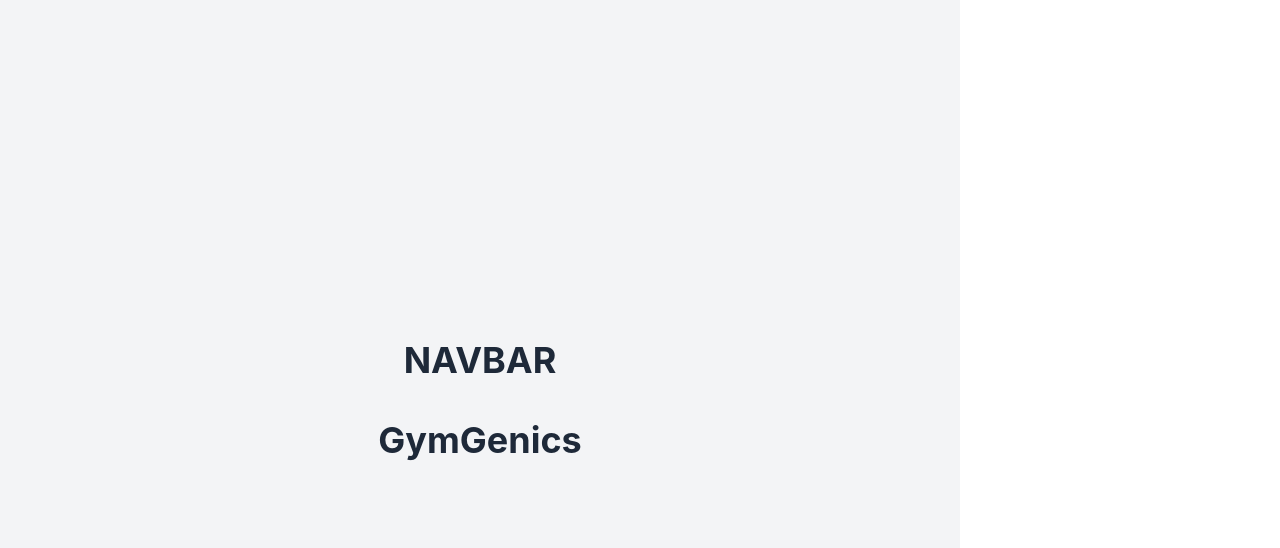
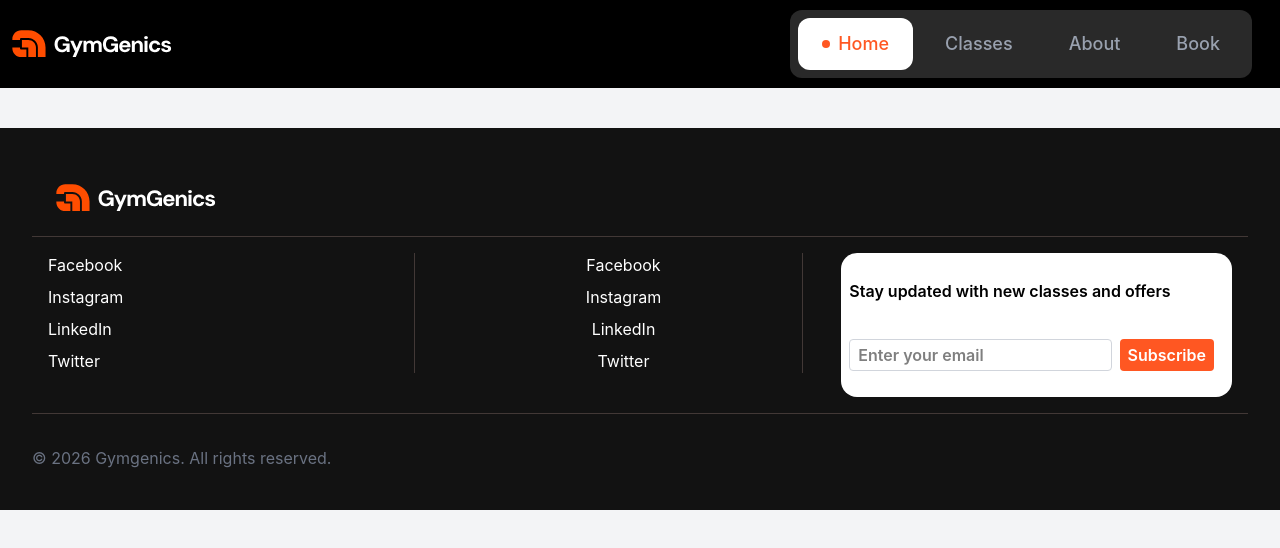
Before and after one commit to Usman-Nasir94/GymGenics-React, a React (Vite) app: page / in a window 1280 px wide. Shown: the top 548 px of the page. Built offline with nearby package versions, Linux system fonts and the light colour scheme.

Commit message:
created navbar and footer components and also button component

```diff
--- a/package.json
+++ b/package.json
@@ -11,6 +11,7 @@
   },
   "dependencies": {
     "@tailwindcss/vite": "^4.2.4",
+    "lucide-react": "^1.9.0",
     "react": "^19.2.0",
     "react-dom": "^19.2.0",
     "tailwindcss": "^4.2.4"
--- a/src/App.jsx
+++ b/src/App.jsx
@@ -1,12 +1,13 @@
-import  Navbar  from './navbar'
+import  Navbar  from './components/navbar'
+import Footer from './components/footer'
 
 const App = () => {
 
   return (
 
-    <div className='flex flex-col items-center justify-center w-full md:w-3/4  h-screen gap-10 bg-gray-100'>
+    <div className='flex flex-col items-center w-full h-screen gap-10 bg-gray-100'>
       <Navbar />
-      <h1 className='text-4xl font-bold text-gray-800 '>GymGenics</h1>
+      <Footer />
     </div>
   )
 }
--- /dev/null
+++ b/src/components/button.jsx
@@ -0,0 +1,11 @@
+import React from 'react'
+
+const Button = (props) => {
+  return (
+    <button className='bg-[#FF5722] text-white text-center px-2 rounded font-semibold hover:bg-orange-500 transition-colors'>
+      {props.text}
+    </button>
+  )
+}
+
+export default Button
--- /dev/null
+++ b/src/components/footer.jsx
@@ -0,0 +1,52 @@
+import logo from '../assets/logo.svg'
+import Button from './button';
+
+const Footer = () => {
+    return (
+        <footer className='bg-[#121212] text-white p-4 md:p-2 lg:p-8 font-sans w-full'>
+            <div className='p-6 border-b border-[#423836] w-full'>
+                {logo && <img src={logo} alt="logo" className='w-30 md:w-36 lg:w-40' />}
+            </div>
+
+            <div className='grid grid-cols-2 grid-rows-2 gap-1.5 space-y-6 border-b border-[#423836] md:grid-cols-3 md:grid-rows-1 p-4'>
+                <ul className='space-y-2 text-md border-r border-[#423836] mr-6 pr-8'>
+                    <li className='transition-transform duration-300 hover:scale-105 hover:text-[#FF5722] cursor-pointer'>Facebook</li>
+                    <li className='transition-transform duration-300 hover:scale-105 hover:text-[#FF5722] cursor-pointer'>Instagram</li>
+                    <li className='transition-transform duration-300 hover:scale-105 hover:text-[#FF5722] cursor-pointer'>LinkedIn</li>
+                    <li className='transition-transform duration-300 hover:scale-105 hover:text-[#FF5722] cursor-pointer'>Twitter</li>
+                </ul>
+                <ul className='space-y-2 text- md:border-r border-[#423836] text-center md:mr-8'>
+                    <li className='transition-transform duration-300 hover:scale-105 hover:text-[#FF5722] cursor-pointer'>Facebook</li>
+                    <li className='transition-transform duration-300 hover:scale-105 hover:text-[#FF5722] cursor-pointer'>Instagram</li>
+                    <li className='transition-transform duration-300 hover:scale-105 hover:text-[#FF5722] cursor-pointer'>LinkedIn</li>
+                    <li className='transition-transform duration-300 hover:scale-105 hover:text-[#FF5722] cursor-pointer'>Twitter</li>
+                </ul>
+
+                <div className='col-span-2 flex flex-col justify-around bg-white font-semibold md:col-span-1 p-2 rounded-2xl text-black'>
+                <h3 className=' text-md '>Stay updated with new classes and offers</h3>
+
+                <div className='flex gap-2 h-8'>
+                    <input
+                        type='email'
+                        placeholder='Enter your email'
+                        className='p-2 rounded border w-[70%] border-gray-300 bg-transparent outline-none focus:border-[#FF5722]'
+                    />
+                    <Button text='Subscribe' />
+                </div>
+            </div>
+
+            </div>
+
+
+            <div className='mt-8 md:mb-4 lg:mb-2 text-gray-500 text-md'>
+                © 2026 Gymgenics. All rights reserved.
+            </div>
+            <div>
+
+
+            </div>
+        </footer>
+    )
+}
+
+export default Footer
--- /dev/null
+++ b/src/components/navbar.jsx
@@ -0,0 +1,39 @@
+import logo from '../assets/logo.svg'
+import { Menu } from 'lucide-react';
+
+const Navbar = () => {
+    return (
+        <nav className='w-full bg-black h-22 p-3 text-white flex items-center justify-between md:px-10h-28'>
+            <div >
+                {logo && <img src={logo} alt="logo" className='w-30 md:w-36 lg:w-40' />}
+            </div>
+
+            <div className="hidden md:block bg-[#292929] max-h-20 p-2 rounded-xl w-fit m-4">
+                <ul className="flex items-center gap-2 text-lg font-medium text-gray-400">
+
+                    <li className="flex items-center gap-2 bg-white text-[#FF5722] px-6 py-3 rounded-xl cursor-pointer">
+                        <span className="h-2 w-2 rounded-full bg-[#FF5722]"></span>
+                        Home
+                    </li>
+
+
+                    <li className="px-6 py-3 hover:text-white transition-colors cursor-pointer">
+                        Classes
+                    </li>
+                    <li className="px-6 py-3 hover:text-white transition-colors cursor-pointer">
+                        About
+                    </li>
+                    <li className="px-6 py-3 hover:text-white transition-colors cursor-pointer">
+                        Book
+                    </li>
+                </ul>
+            </div>
+
+            <div className='md:hidden'>
+                <Menu />
+            </div>
+        </nav>
+    )
+}
+
+export default Navbar
--- a/src/navbar.jsx
+++ /dev/null
@@ -1,11 +0,0 @@
-import React from 'react'
-
-const Navbar = () => {
-  return (
-    <div>
-      <h1 className='text-4xl font-bold text-gray-800'>NAVBAR</h1>
-    </div>
-  )
-}
-
-export default Navbar
--- /dev/null
+++ b/src/pages/bookNow.jsx
@@ -0,0 +1,11 @@
+import React from 'react'
+
+const bookNow = () => {
+  return (
+    <div>
+      <h1>This is the Book Now Page</h1>
+    </div>
+  )
+}
+
+export default bookNow
--- /dev/null
+++ b/src/pages/classes.jsx
@@ -0,0 +1,11 @@
+import React from 'react'
+
+const classes = () => {
+  return (
+    <div>
+      <h1>This is the Classes Page</h1>
+    </div>
+  )
+}
+
+export default classes
--- /dev/null
+++ b/src/pages/firstRide.jsx
@@ -0,0 +1,11 @@
+import React from 'react'
+
+const firstRide = () => {
+  return (
+    <div>
+      <h1>This is the First Ride Page</h1>
+    </div>
+  )
+}
+
+export default firstRide
--- /dev/null
+++ b/src/pages/home.jsx
@@ -0,0 +1,11 @@
+import React from 'react'
+
+const home = () => {
+  return (
+    <div>
+      <h1>This is the Home Page</h1>
+    </div>
+  )
+}
+
+export default home
```
Also changed, not shown: src/assets/logo.svg (added), 1 other file (tests, documents, lock files or other folders).
